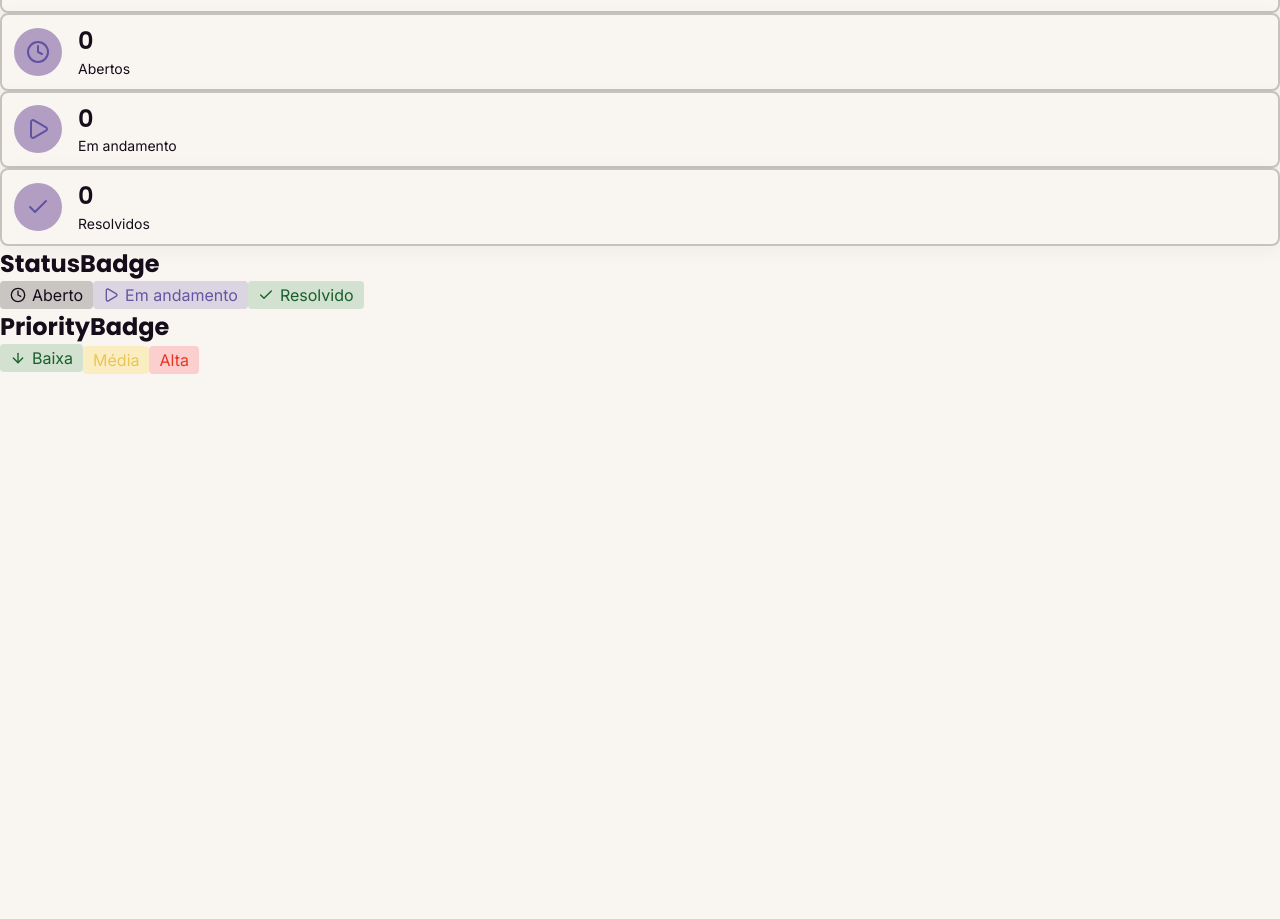
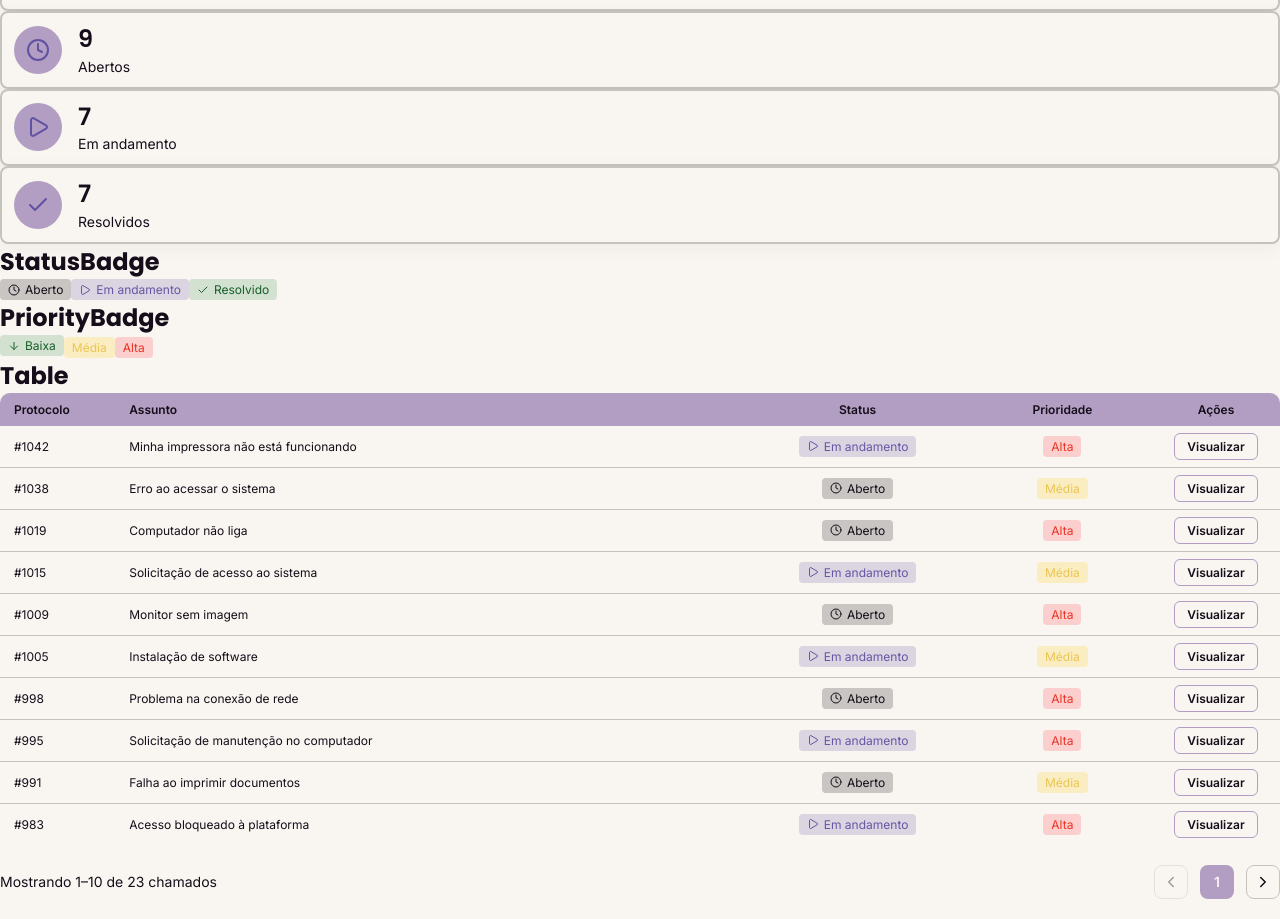
Before and after one commit to isaaarx/lumora-frontend, a React (Vite) app: page / in a window 1280 px wide. Shown: the part 244-1163 px from the top of the page. Before the commit the page ends 800 px from the top, so only its background shows below. Built offline with nearby package versions, Linux system fonts and the light colour scheme.

Commit message:
feat: implement tickets table and pagination

```diff
--- a/src/components/Button/Button.css
+++ b/src/components/Button/Button.css
@@ -28,8 +28,10 @@
 .button-outline {
   background-color: transparent;
   color: var(--dark-text);
-  border: 2px solid var(--primary-color);
-  padding: 6px 12px;
+  border: 1.5px solid var(--primary-color);
+  padding: 5px 12px;
+  font-size: 12px;
+  border-radius: 6px;
 }
 
 .button-outline:hover:not(:disabled) {
--- a/src/components/Button/Button.jsx
+++ b/src/components/Button/Button.jsx
@@ -1,4 +1,3 @@
-
 import './Button.css';
 
 function Button({
--- /dev/null
+++ b/src/components/Pagination/Pagination.css
@@ -0,0 +1,57 @@
+.pagination {
+  display: flex;
+  align-items: center;
+  justify-content: space-between;
+  gap: 16px;
+  padding: 20px 0;
+  width: 100%;
+}
+
+.pagination-info {
+  color: var(--dark-text);
+  font-size: 14px;
+}
+
+.pagination-controls {
+  display: flex;
+  align-items: center;
+  gap: 12px;
+}
+
+
+.pagination-current {
+  display: flex;
+  align-items: center;
+  justify-content: center;
+  width: 34px;
+  height: 34px;
+  border-radius: 8px;
+  background-color: var(--primary-color);
+  color: var(--light-text);
+  font-size: 14px;
+  font-weight: 600;
+}
+
+
+.pagination-button {
+  display: flex;
+  align-items: center;
+  justify-content: center;
+  width: 34px;
+  height: 34px;
+  border: 1.5px solid var(--dark-color);
+  border-radius: 8px;
+  background-color: transparent;
+  color: var(--d-color);
+  cursor: pointer;
+  transition: 0.2s ease;
+}
+
+.pagination-button:hover:not(:disabled) {
+  background-color: var(--tertiary-color);
+}
+
+.pagination-button:disabled {
+  opacity: 0.4;
+  cursor: not-allowed;
+}
--- /dev/null
+++ b/src/components/Pagination/Pagination.jsx
@@ -0,0 +1,55 @@
+import './Pagination.css';
+
+import {
+  ChevronLeft,
+  ChevronRight
+} from 'lucide-react';
+
+function Pagination({
+  currentPage,
+  totalItems,
+  pageSize,
+  onPageChange,
+}) {
+  const totalPages = Math.ceil(totalItems / pageSize);
+
+  const firstItem = totalItems === 0
+    ? 0
+    : (currentPage - 1) * pageSize + 1;
+
+  const lastItem = Math.min(currentPage * pageSize, totalItems);
+
+  return (
+    <div className="pagination">
+      <span className="pagination-info">
+        Mostrando {firstItem}–{lastItem} de {totalItems} chamados
+      </span>
+    <div className="pagination-controls">
+        <button
+            className="pagination-button"
+            onClick={() => onPageChange(currentPage - 1)}
+            disabled={currentPage === 1}
+            aria-label="Página anterior"
+        >
+            <ChevronLeft size={18} />
+        </button>
+
+        <span className="pagination-current">
+            {currentPage}
+        </span>
+
+        <button
+            className="pagination-button"
+            onClick={() => onPageChange(currentPage + 1)}
+            disabled={currentPage === totalPages || totalPages === 0}
+            aria-label="Próxima página"
+        >
+            <ChevronRight size={18} />
+        </button>
+        </div>
+
+    </div>
+  );
+}
+
+export default Pagination;
--- a/src/components/PriorityBadge/PriorityBadge.css
+++ b/src/components/PriorityBadge/PriorityBadge.css
@@ -1,11 +1,11 @@
 .priority-badge {
-    padding: 4px 10px;
-    border-radius: 4px;
-    font-family: var(--font-body);
-    font-size: 16px;
-    display: inline-flex;
-    align-items: center;
-    gap: 6px;
+  padding: 3px 8px;
+  border-radius: 4px;
+  font-family: var(--font-body);
+  font-size: 12px;
+  display: inline-flex;
+  align-items: center;
+  gap: 5px;
 }
 
 .priority-low {
--- a/src/components/PriorityBadge/PriorityBadge.jsx
+++ b/src/components/PriorityBadge/PriorityBadge.jsx
@@ -1,22 +1,29 @@
 import './PriorityBadge.css';
 
-function PriorityBadge({
-    priority,
-    icon: Icon,
-}) {
+import {
+  ArrowDown,
+  TriangleExclamationPoint,
+  CircleExclamationPoint,
+} from 'lucide-react';
+
+function PriorityBadge({ priority }) {
   let priorityClass = '';
+  let Icon = null;
 
   if (priority === 'Baixa') {
     priorityClass = 'priority-low';
+    Icon = ArrowDown;
   } else if (priority === 'Média') {
     priorityClass = 'priority-medium';
+    Icon = TriangleExclamationPoint;
   } else if (priority === 'Alta') {
     priorityClass = 'priority-high';
+    Icon = CircleExclamationPoint;
   }
 
   return (
     <div className={`priority-badge ${priorityClass}`}>
-            {Icon && <Icon size={16} aria-hidden="true"/>}
+      {Icon && <Icon size={12} aria-hidden="true" />}
       {priority}
     </div>
   );
--- a/src/components/StatusBadge/StatusBadge.css
+++ b/src/components/StatusBadge/StatusBadge.css
@@ -1,11 +1,11 @@
 .status-badge {
-    padding: 4px 10px;
-    border-radius: 4px;
-    font-family: var(--font-body);
-    font-size: 16px;
-    display: inline-flex;
-    align-items: center;
-    gap: 6px;
+  padding: 3px 8px;
+  border-radius: 4px;
+  font-family: var(--font-body);
+  font-size: 12px;
+  display: inline-flex;
+  align-items: center;
+  gap: 5px;
 }
 
 .status-open {
--- a/src/components/StatusBadge/StatusBadge.jsx
+++ b/src/components/StatusBadge/StatusBadge.jsx
@@ -1,22 +1,29 @@
 import './StatusBadge.css';
 
-function StatusBadge({
-    status,
-    icon: Icon,
-}) {
+import {
+  Clock,
+  Play,
+  Check,
+} from 'lucide-react';
+
+function StatusBadge({ status }) {
   let statusClass = '';
+  let Icon = null;
 
   if (status === 'Aberto') {
     statusClass = 'status-open';
+    Icon = Clock;
   } else if (status === 'Em andamento') {
     statusClass = 'status-in-progress';
+    Icon = Play;
   } else if (status === 'Resolvido') {
     statusClass = 'status-solved';
+    Icon = Check;
   }
 
   return (
     <div className={`status-badge ${statusClass}`}>
-            {Icon && <Icon size={16} />}
+      {Icon && <Icon size={12} aria-hidden="true" />}
       {status}
     </div>
   );
--- a/src/components/Table/Table.css
+++ b/src/components/Table/Table.css
@@ -0,0 +1,81 @@
+/* Container da tabela */
+.table-wrapper {
+  width: 100%;
+  overflow-x: auto;
+  background-color: var(--background-color);
+  border-radius: 10px;
+}
+
+/* Estrutura da tabela */
+.tickets-table {
+  width: 100%;
+  border-collapse: collapse;
+  table-layout: fixed;
+  color: var(--dark-text);
+}
+
+/* Largura das colunas */
+.tickets-table th:nth-child(1),
+.tickets-table td:nth-child(1) {
+  width: 9%;
+}
+
+.tickets-table th:nth-child(2),
+.tickets-table td:nth-child(2) {
+  width: 49%;
+}
+
+.tickets-table th:nth-child(3),
+.tickets-table td:nth-child(3) {
+  width: 18%;
+}
+
+.tickets-table th:nth-child(4),
+.tickets-table td:nth-child(4) {
+  width: 14%;
+}
+
+.tickets-table th:nth-child(5),
+.tickets-table td:nth-child(5) {
+  width: 10%;
+}
+
+/* Cabeçalho */
+.tickets-table thead {
+  background-color: var(--primary-color);
+}
+
+/* Cabeçalho */
+.tickets-table th {
+  padding: 9px 14px;
+  font-size: 12px;
+  font-weight: 600;
+  text-align: left;
+  white-space: nowrap;
+}
+
+/* Linhas e células */
+.tickets-table td {
+  padding: 7px 14px;
+  font-size: 12px;
+  border-bottom: 1px solid var(--dark-color);
+  vertical-align: middle;
+}
+
+/* Assunto */
+.tickets-table td:nth-child(2) {
+  white-space: nowrap;
+  overflow: hidden;
+  text-overflow: ellipsis;
+}
+
+/* Centralização das colunas de status, prioridade e ações */
+.tickets-table th:nth-child(n + 3),
+.tickets-table td:nth-child(n + 3) {
+  text-align: center;
+}
+
+/* Última linha sem borda inferior */
+.tickets-table tbody tr:last-child td {
+  border-bottom: none;
+}
--- a/src/components/Table/Table.jsx
+++ b/src/components/Table/Table.jsx
@@ -0,0 +1,72 @@
+import { useState } from 'react';
+
+import './Table.css';
+
+import Button from '../Button/Button';
+import StatusBadge from '../StatusBadge/StatusBadge';
+import PriorityBadge from '../PriorityBadge/PriorityBadge';
+import Pagination from '../Pagination/Pagination';
+
+function Table({ tickets }) {
+  const [currentPage, setCurrentPage] = useState(1);
+
+  const pageSize = 10;
+
+  // Organiza os chamados, deixando os resolvidos no final.
+  const sortedTickets = [...tickets].sort((a, b) => {
+    if (a.status === 'Resolvido' && b.status !== 'Resolvido') return 1;
+    if (a.status !== 'Resolvido' && b.status === 'Resolvido') return -1;
+    return 0;
+  });
+
+  // Calcula quais chamados serão exibidos na página atual.
+  const startIndex = (currentPage - 1) * pageSize;
+  const endIndex = startIndex + pageSize;
+
+  const currentTickets = sortedTickets.slice(startIndex, endIndex);
+
+  return (
+    <div className="table-wrapper">
+      <div className="table-container">
+        <table className="tickets-table">
+          <thead>
+            <tr>
+              <th>Protocolo</th>
+              <th>Assunto</th>
+              <th>Status</th>
+              <th>Prioridade</th>
+              <th>Ações</th>
+            </tr>
+          </thead>
+
+          <tbody>
+            {currentTickets.map((ticket) => (
+              <tr key={ticket.id}>
+                <td>{ticket.protocol}</td>
+                <td>{ticket.subject}</td>
+                <td>
+                  <StatusBadge status={ticket.status} />
+                </td>
+                <td>
+                  <PriorityBadge priority={ticket.priority} />
+                </td>
+                <td>
+                  <Button variant="outline">Visualizar</Button>
+                </td>
+              </tr>
+            ))}
+          </tbody>
+        </table>
+      </div>
+
+      <Pagination
+        currentPage={currentPage}
+        totalItems={sortedTickets.length}
+        pageSize={pageSize}
+        onPageChange={setCurrentPage}
+      />
+    </div>
+  );
+}
+
+export default Table;
--- /dev/null
+++ b/src/mocks/tickets.js
@@ -0,0 +1,168 @@
+
+const tickets = [
+  {
+    id: 1042,
+    protocol: '#1042',
+    subject: 'Minha impressora não está funcionando',
+    status: 'Em andamento',
+    priority: 'Alta',
+  },
+  {
+    id: 1038,
+    protocol: '#1038',
+    subject: 'Erro ao acessar o sistema',
+    status: 'Aberto',
+    priority: 'Média',
+  },
+  {
+    id: 1021,
+    protocol: '#1021',
+    subject: 'Problema com o Wi-Fi',
+    status: 'Resolvido',
+    priority: 'Baixa',
+  },
+  {
+    id: 1019,
+    protocol: '#1019',
+    subject: 'Computador não liga',
+    status: 'Aberto',
+    priority: 'Alta',
+  },
+  {
+    id: 1015,
+    protocol: '#1015',
+    subject: 'Solicitação de acesso ao sistema',
+    status: 'Em andamento',
+    priority: 'Média',
+  },
+  {
+    id: 1012,
+    protocol: '#1012',
+    subject: 'Teclado apresentando falhas',
+    status: 'Resolvido',
+    priority: 'Baixa',
+  },
+  {
+    id: 1009,
+    protocol: '#1009',
+    subject: 'Monitor sem imagem',
+    status: 'Aberto',
+    priority: 'Alta',
+  },
+  {
+    id: 1005,
+    protocol: '#1005',
+    subject: 'Instalação de software',
+    status: 'Em andamento',
+    priority: 'Média',
+  },
+  {
+    id: 1002,
+    protocol: '#1002',
+    subject: 'Mouse não está funcionando',
+    status: 'Resolvido',
+    priority: 'Baixa',
+  },
+  {
+    id: 998,
+    protocol: '#998',
+    subject: 'Problema na conexão de rede',
+    status: 'Aberto',
+    priority: 'Alta',
+  },
+  {
+    id: 995,
+    protocol: '#995',
+    subject: 'Solicitação de manutenção no computador',
+    status: 'Em andamento',
+    priority: 'Alta',
+  },
+  {
+    id: 991,
+    protocol: '#991',
+    subject: 'Falha ao imprimir documentos',
+    status: 'Aberto',
+    priority: 'Média',
+  },
+  {
+    id: 987,
+    protocol: '#987',
+    subject: 'Atualização do sistema operacional',
+    status: 'Resolvido',
+    priority: 'Baixa',
+  },
+  {
+    id: 983,
+    protocol: '#983',
+    subject: 'Acesso bloqueado à plataforma',
+    status: 'Em andamento',
+    priority: 'Alta',
+  },
+  {
+    id: 979,
+    protocol: '#979',
+    subject: 'Instabilidade na internet',
+    status: 'Aberto',
+    priority: 'Alta',
+  },
+  {
+    id: 975,
+    protocol: '#975',
+    subject: 'Configuração de impressora',
+    status: 'Resolvido',
+    priority: 'Média',
+  },
+  {
+    id: 971,
+    protocol: '#971',
+    subject: 'Solicitação de novo equipamento',
+    status: 'Aberto',
+    priority: 'Baixa',
+  },
+  {
+    id: 967,
+    protocol: '#967',
+    subject: 'Erro ao iniciar o computador',
+    status: 'Em andamento',
+    priority: 'Alta',
+  },
+  {
+    id: 963,
+    protocol: '#963',
+    subject: 'Problema com o teclado',
+    status: 'Resolvido',
+    priority: 'Baixa',
+  },
+  {
+    id: 959,
+    protocol: '#959',
+    subject: 'Instalação de impressora',
+    status: 'Aberto',
+    priority: 'Média',
+  },
+  {
+    id: 955,
+    protocol: '#955',
+    subject: 'Sistema apresentando lentidão',
+    status: 'Em andamento',
+    priority: 'Alta',
+  },
+  {
+    id: 951,
+    protocol: '#951',
+    subject: 'Configuração de acesso à rede',
+    status: 'Resolvido',
+    priority: 'Média',
+  },
+  {
+    id: 947,
+    protocol: '#947',
+    subject: 'Solicitação de suporte técnico',
+    status: 'Aberto',
+    priority: 'Baixa',
+  },
+
+
+];
+
+export default tickets;
--- a/src/pages/ComponentShowcase.jsx
+++ b/src/pages/ComponentShowcase.jsx
@@ -6,16 +6,31 @@ import {
   Clock,
   Play,
   Check,
-  CircleExclamationPoint,
-  TriangleExclamationPoint,
+
 } from 'lucide-react';
 
 import Button from '../components/Button/Button';
 import StatCard from '../components/Card/StatCard';
 import StatusBadge from '../components/StatusBadge/StatusBadge';
 import PriorityBadge from '../components/PriorityBadge/PriorityBadge';
+import Table from '../components/Table/Table';
+import tickets from '../mocks/tickets';
 
 function ComponentShowcase() {
+  const totalTickets = tickets.length;
+
+  const openTickets = tickets.filter(
+    (ticket) => ticket.status === 'Aberto'
+  ).length;
+
+  const inProgressTickets = tickets.filter(
+    (ticket) => ticket.status === 'Em andamento'
+  ).length;
+
+  const solvedTickets = tickets.filter(
+    (ticket) => ticket.status === 'Resolvido'
+  ).length;
+
   return (
     <main>
       <h1>Componentes Lumora</h1>
@@ -49,22 +64,22 @@ function ComponentShowcase() {
 
         <StatCard
           icon={Archive}
-          value={0}
+          value={totalTickets}
           label="Total"
         />
         <StatCard
           icon={Clock}
-          value={0}
+          value={openTickets}
           label="Abertos"
         />
         <StatCard
           icon={Play}
-          value={0}
+          value={inProgressTickets}
           label="Em andamento"
         />
         <StatCard
           icon={Check}
-          value={0}
+          value={solvedTickets}
           label="Resolvidos"
         />
       </section>
@@ -73,17 +88,14 @@ function ComponentShowcase() {
         <h2>StatusBadge</h2>
 
         <StatusBadge
-          icon={Clock}
           status="Aberto"
         />
 
         <StatusBadge
-          icon={Play}
           status="Em andamento"
         />
 
         <StatusBadge
-          icon={Check}
           status="Resolvido"
         />
       </section>
@@ -92,19 +104,22 @@ function ComponentShowcase() {
         <h2>PriorityBadge</h2>
 
         <PriorityBadge
-          icon={ArrowDown}
           priority="Baixa"
         />
 
         <PriorityBadge
-          icon={TriangleExclamationPoint}
           priority="Média"
         />
 
         <PriorityBadge
-          icon={CircleExclamationPoint}
           priority="Alta"
         />
+      </section>
+
+      <section>
+        <h2>Table</h2>
+
+        <Table tickets={tickets} />
       </section>
     </main>
   );
```
Lines whose indentation alone changed are shown as unchanged.
